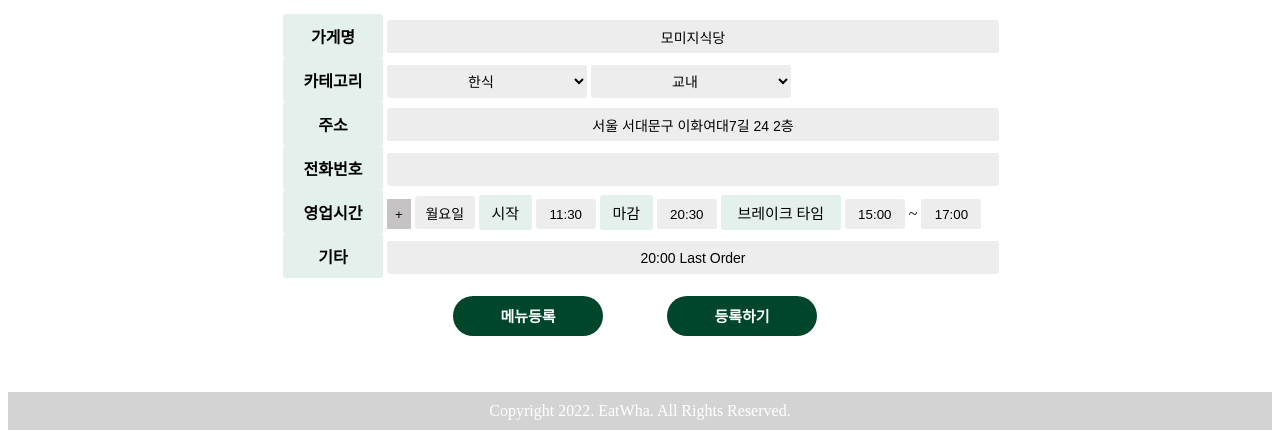
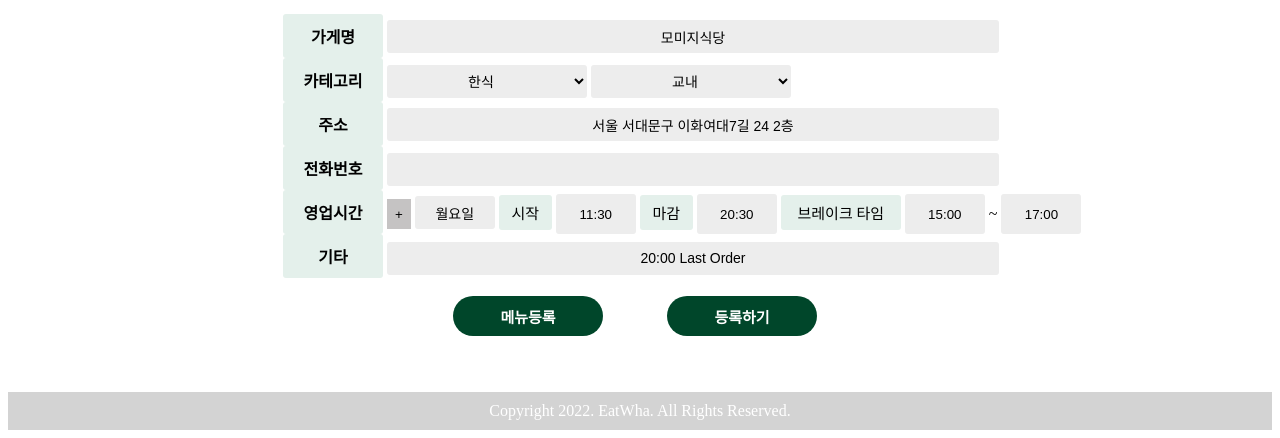
Before and after one commit to 00blowup/2022-2OpenSWPlatformSep7th, a Python web app: template templates/RegisterPage.html in a window 1280 px wide; the page is wider, and only the part inside the window is pictured. Shown: the part 422-860 px from the top of that part. Run offline with Jinja, Linux system fonts and the light colour scheme; the template is opened without the code that fills it, so the values that code supplies are empty.

Commit message:
Update RegisterPage.html

```diff
--- a/templates/RegisterPage.html
+++ b/templates/RegisterPage.html
@@ -83,14 +83,14 @@
 				<input type="text" id="phone" ><br>
 			<div class="label" label for="day">영업시간</label></div>
 				<input type="button" value="+" id="plus">
-				<input type="text" id="day" value="월요일"  style="width: 60px">
+				<input type="text" id="day" value="월요일"  style="width: 80px">
 			<div class="label1" label for="start">시작</label></div>
-				<input type="text" id="start" value="11:30" style="background-color: #EDEDED; width: 60px ;height: 30px; border: 0; text-align: center;">
+				<input type="text" id="start" value="11:30" style="background-color: #EDEDED; width: 80px ;height: 40px; border: 0; text-align: center;">
 			<div class="label1" label for="end">마감</label></div>
-				<input type="text" id="end" value="20:30" style="background-color: #EDEDED; width: 60px ;height: 30px; border: 0; text-align: center;">
+				<input type="text" id="end" value="20:30" style="background-color: #EDEDED; width: 80px ;height: 40px; border: 0; text-align: center;">
 			<div class="label1" label for="break" style="width: 120px;" >브레이크 타임</label></div>
-				<input type="text" id="break" name="bstart" value="15:00" style="background-color: #EDEDED; width: 60px ;height: 30px; border: 0; text-align: center;">
-				~ <input type="text" id="break" name="bend" value="17:00" style="background-color: #EDEDED; width: 60px ;height: 30px; border: 0; text-align: center;"><br>
+				<input type="text" id="break" name="bstart" value="15:00" style="background-color: #EDEDED; width: 80px ;height: 40px; border: 0; text-align: center;">
+				~ <input type="text" id="break" name="bend" value="17:00" style="background-color: #EDEDED; width: 80px ;height: 40px; border: 0; text-align: center;"><br>
 			<div class="label" label for="extra">기타</label></div>
 				<input type="text" id="extra" name="extra" value="20:00 Last Order">
 
```
